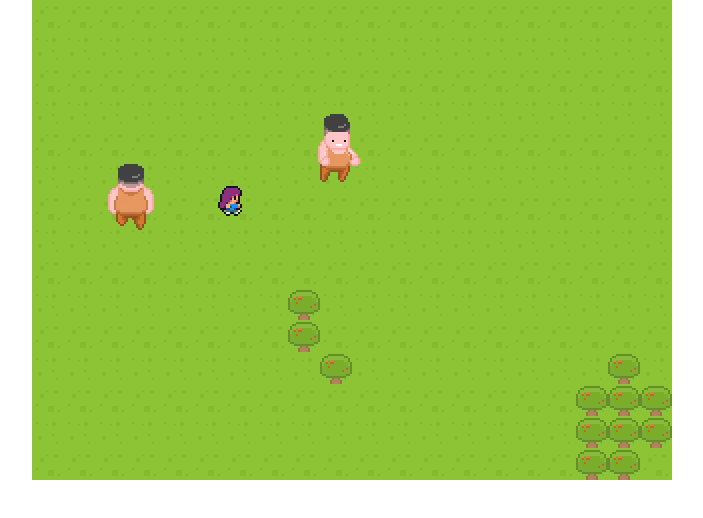
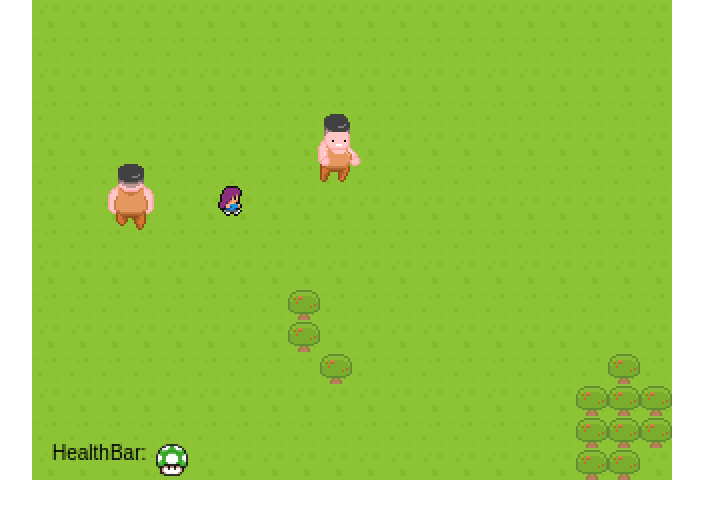
Before and after one commit to voodookingmonk/chicken-karma, a plain HTML site: page rpg.html in a window 1280 px wide. Shown: the whole page, without its empty margins (288-991 px from the left). Drawn offline with Linux system fonts and the light colour scheme; animation ran at ten frames a second.

Commit message:
fixedToCamera proov

```diff
--- a/js/game.js
+++ b/js/game.js
@@ -5,7 +5,7 @@ let NPC_time_now = new Date().getTime();
 let NPC_movement_direction = 0;
 var scoreText;
 var liikumine = true;
-
+var test; //healthbar test
 
 
 let BootScene = new Phaser.Class({
@@ -32,6 +32,9 @@ let BootScene = new Phaser.Class({
 		    this.load.spritesheet('npc', 'assets/RPG_assets.png', { frameWidth: 16, frameHeight: 16 });
         this.load.spritesheet('npc2', 'assets/RPG_assets.png', { frameWidth: 16, frameHeight: 16 });
         this.load.spritesheet('npc3', 'assets/RPG_assets.png', { frameWidth: 16, frameHeight: 16 });
+
+        //healthbar test:
+         this.load.image('mushroom', 'assets/mushroom16_16.png');
 
  },
 
@@ -101,6 +104,17 @@ let WorldScene = new Phaser.Class({
             frameRate: 10,
             repeat: -1
         });
+        // HealthBar test
+
+        test = this.add.sprite(70, 230, 'mushroom');
+        test.fixedToCamera = true;
+        test.setScrollFactor(0);
+
+        //test.cameraOffset.setTo(20, 20);
+        var t = this.add.text(10, 220, "HealthBar: ", { font: "10px Arial", fill: "black", align: "center" });
+        t.fixedToCamera = true;
+        t.setScrollFactor(0);
+
 
         // our player sprite created through the phycis system
         this.player = this.physics.add.sprite(50, 100, 'player', 6);
@@ -375,7 +389,7 @@ let WorldScene = new Phaser.Class({
 		else if (NPC_movement_direction == 3)
         {
             this.NPC.anims.play('left', true);
-            this.NPC.flipX = true;
+            this.NPC.flipX = false;
         }
         else if (NPC_movement_direction == 4)
         {
```
Also changed, not shown: rpg.html (line endings or trailing spaces). Lines whose indentation alone changed are shown as unchanged.
